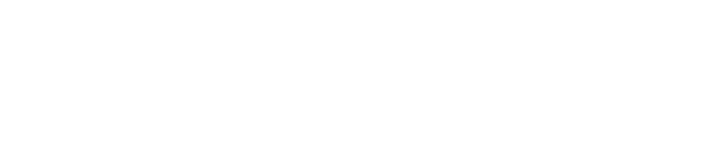
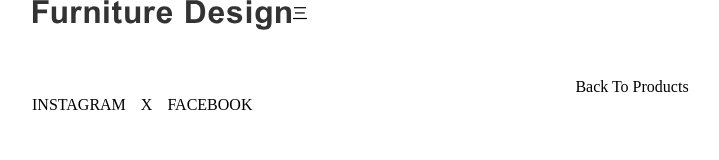
Before and after one commit to NishiguchiToma/web-practical-training, a plain HTML site: page item1.html in a window 1280 px wide. Shown: the whole page, without its empty margins (8-727 px from the left). Drawn offline with nearby package versions, Linux system fonts and the light colour scheme; some packages are replaced by stand-ins of ours.

Commit message:
itemのHTMLの骨組みを作成

```diff
--- a/item1.html
+++ b/item1.html
@@ -12,6 +12,36 @@
         <script src="js/main.js"></script>
     </head>
     <body>
+        <header id="header" class="wrapper">
+            <h1>
+                <a href="index.html" class="site-title"><img src="img/logo.svg" alt="Furniture Design"> </a>
+            </h1>
+            <nav>
+                三
+            </nav>
+        </header>
 
+        <main>
+            <div class="content wrapper">
+                <h1 class="page-title"></h1>
+                <div class="item">
+                    <div class="item-img">
+
+                    </div>
+                    <div class="item-text">
+
+                    </div>
+                </div>
+                <a class="link-text" href="products.html">Back To Products</a>
+            </div>
+        </main>
+
+        <footer id="footer" class="wrapper">
+            <ul class="menu">
+                <li>INSTAGRAM</li>
+                <li>X</li>
+                <li>FACEBOOK</li>
+            </ul>
+        </footer>
     </body>
 </html>
```
